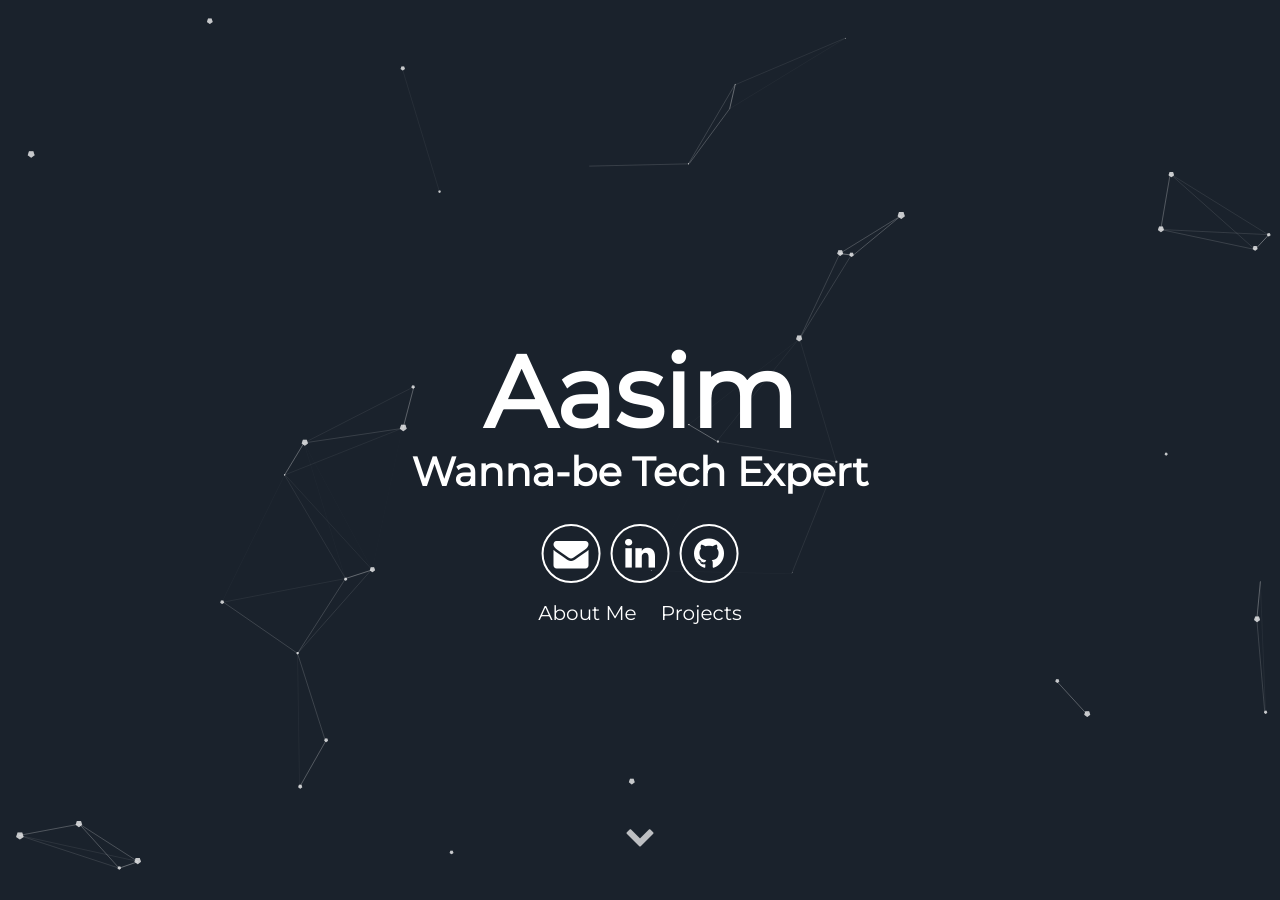
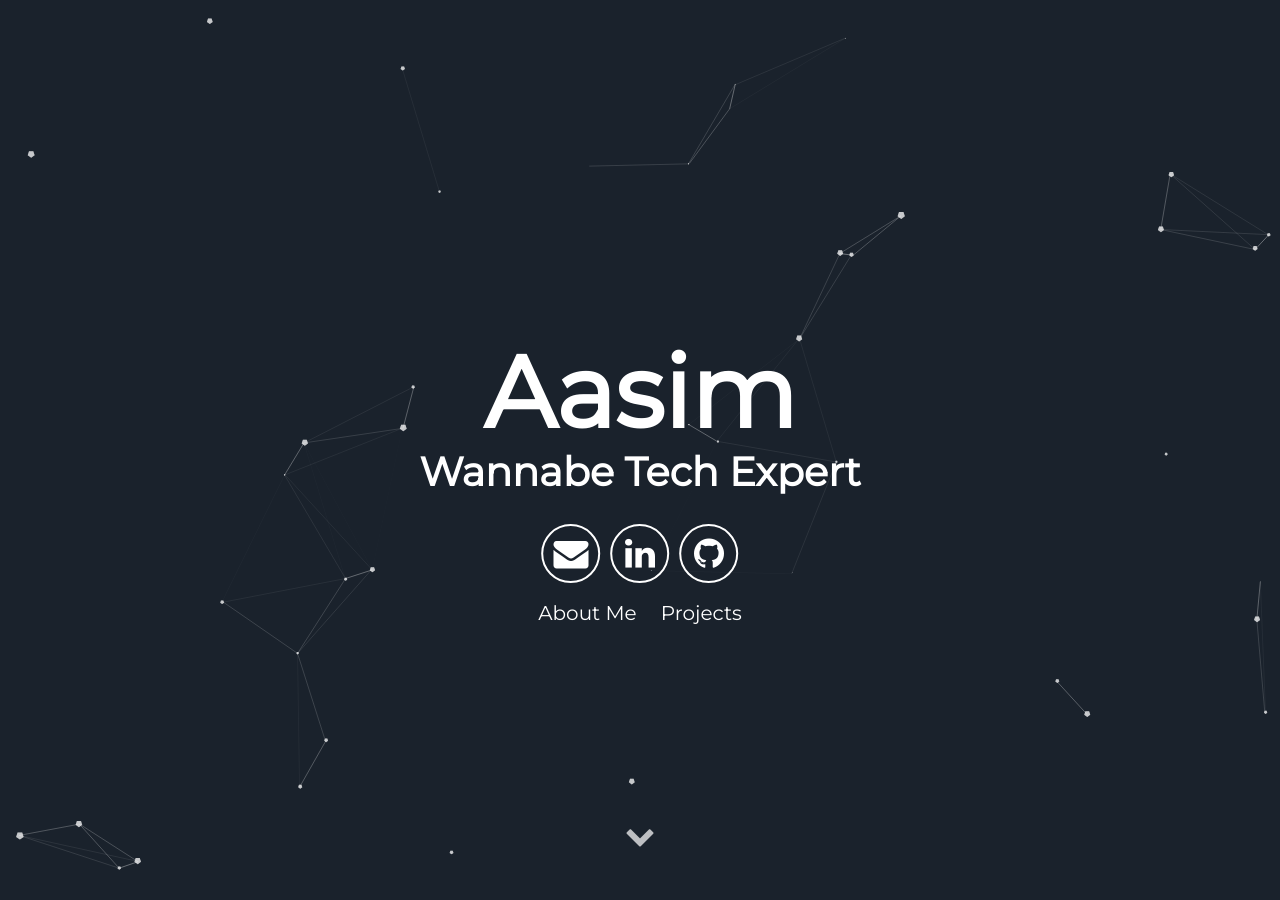
Before and after one commit to AasimMo/AasimMo.github.io, a Jekyll site: the page built from index.html, in a window 1280 px wide and 900 px high. Built offline with Jekyll 4.4.1, drawn with Linux system fonts in a browser that asks for light colours.

Commit message:
Update _config.yml

```diff
--- a/_config.yml
+++ b/_config.yml
@@ -13,7 +13,7 @@ baseurl: "/" # the subpath of your site, e.g. /blog/
 # User settings
 username: Aasim
 user_description: Second-year Computer Science Undergraduate Student with a yearning for something more...
-user_title: Wanna-be Tech Expert
+user_title: Wannabe Tech Expert
 email: aasim.mo10@gmail.com
 linkedin_username: https://linkedin.com/in/aasim-m
 github_username: https://github.com/AasimMo
```
